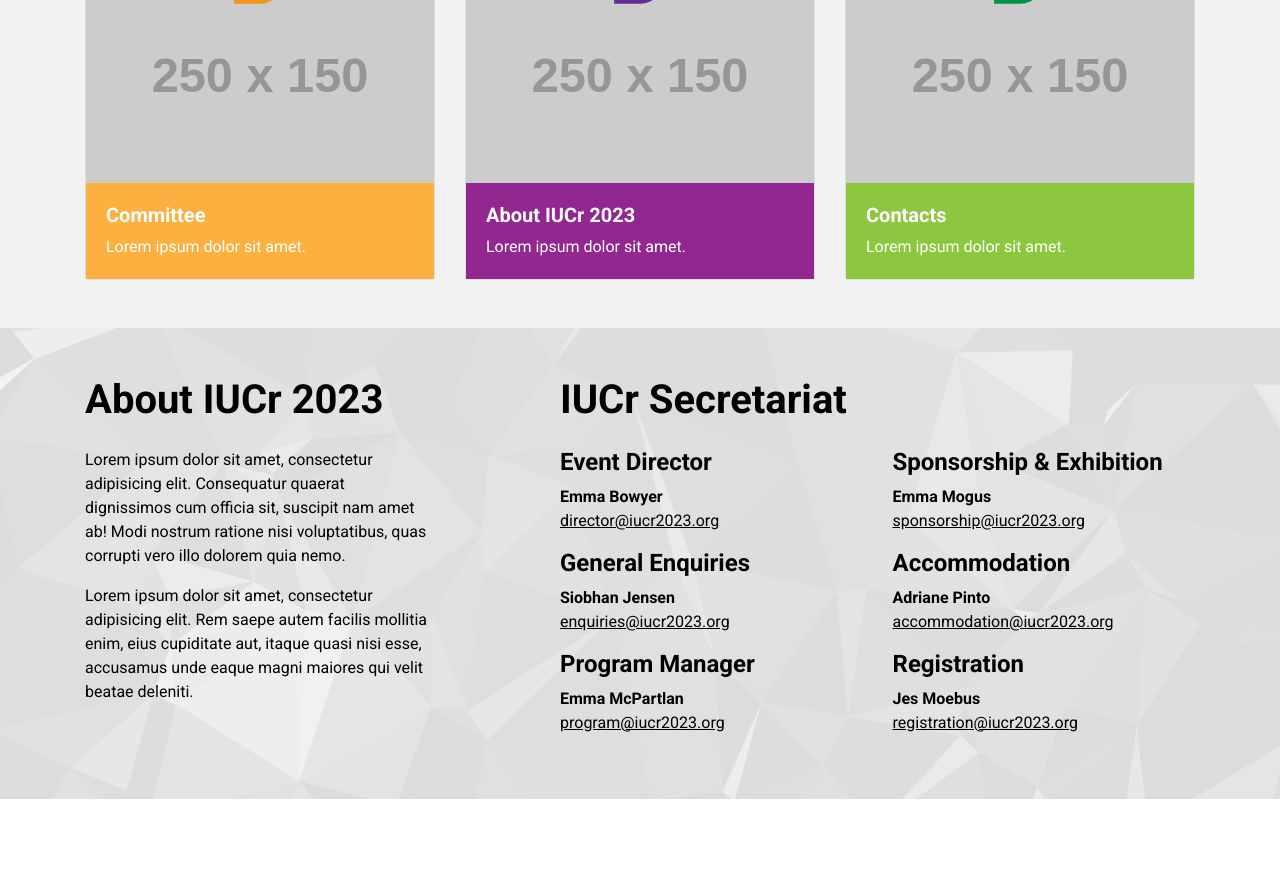
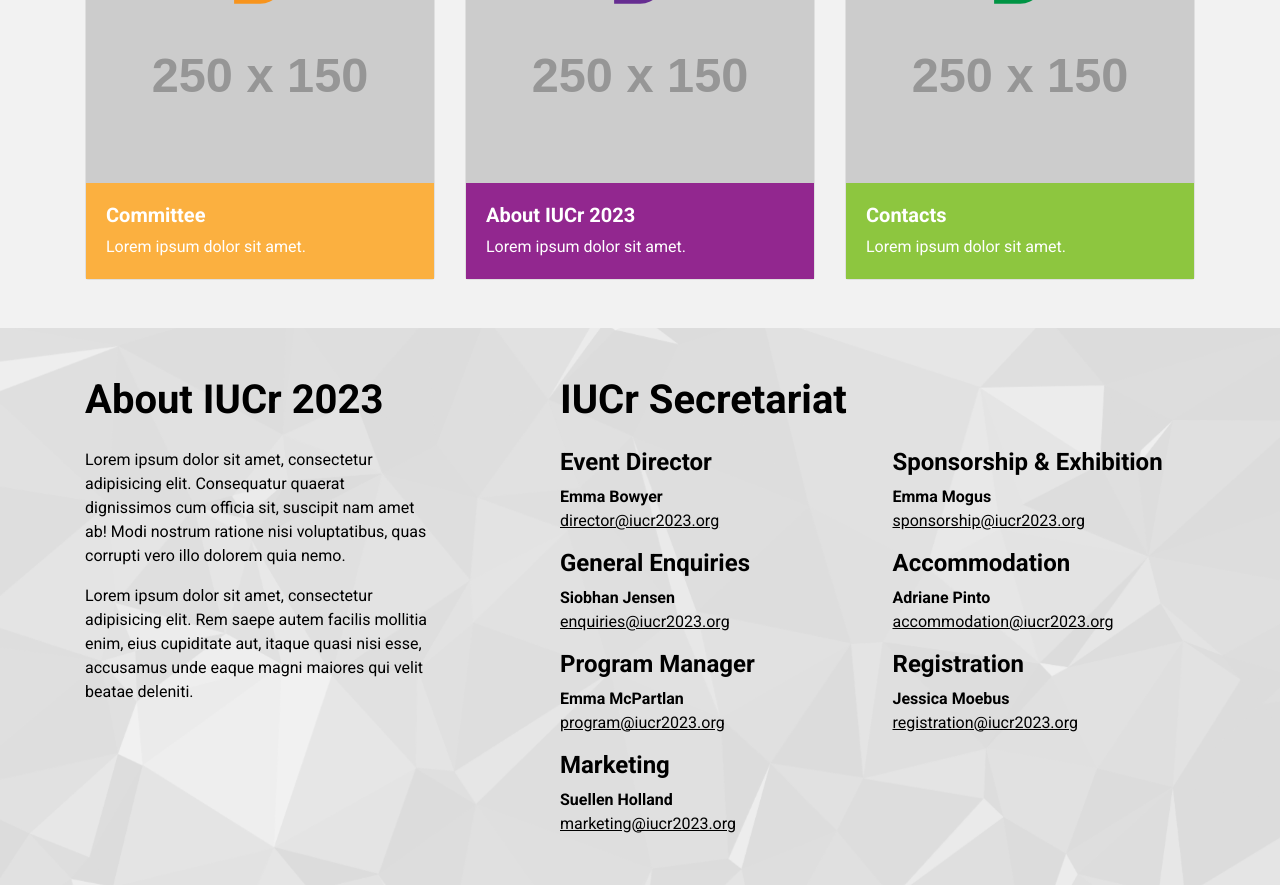
Before and after one commit to ICMS-Australasia/IUCr2023, a Jekyll site: the page built from index.md, in a window 1280 px wide and 900 px high, scrolled down 2381 px. Shown: the top 885 px of the window. Built offline with Jekyll 4.4.1, drawn with Linux system fonts in a browser that asks for light colours; nearby versions of some CDN libraries; before the commit the page ends 3180 px from its top, so only the background shows below that.

Commit message:
Updated footer contacts

```diff
--- a/_includes/footer.html
+++ b/_includes/footer.html
@@ -19,6 +19,9 @@
             <h3>Program Manager</h3>
             <p><b>Emma McPartlan</b> <br>
               <a href="mailto:program@iucr2023.org">program@iucr2023.org</a></p>
+            <h3>Marketing</h3>
+            <p><b>Suellen Holland</b> <br>
+              <a href="mailto:marketing@iucr2023.org">marketing@iucr2023.org</a></p>
           </div>
           <div class="col-md-6">
             <h3>Sponsorship & Exhibition</h3>
@@ -28,7 +31,7 @@
             <p><b>Adriane Pinto</b> <br>
               <a href="mailto:accommodation@iucr2023.org">accommodation@iucr2023.org</a></p>
             <h3>Registration</h3>
-            <p><b>Jes Moebus</b> <br>
+            <p><b>Jessica Moebus</b> <br>
               <a href="mailto:registration@iucr2023.org">registration@iucr2023.org</a></p>
           </div>
         </div>
```
